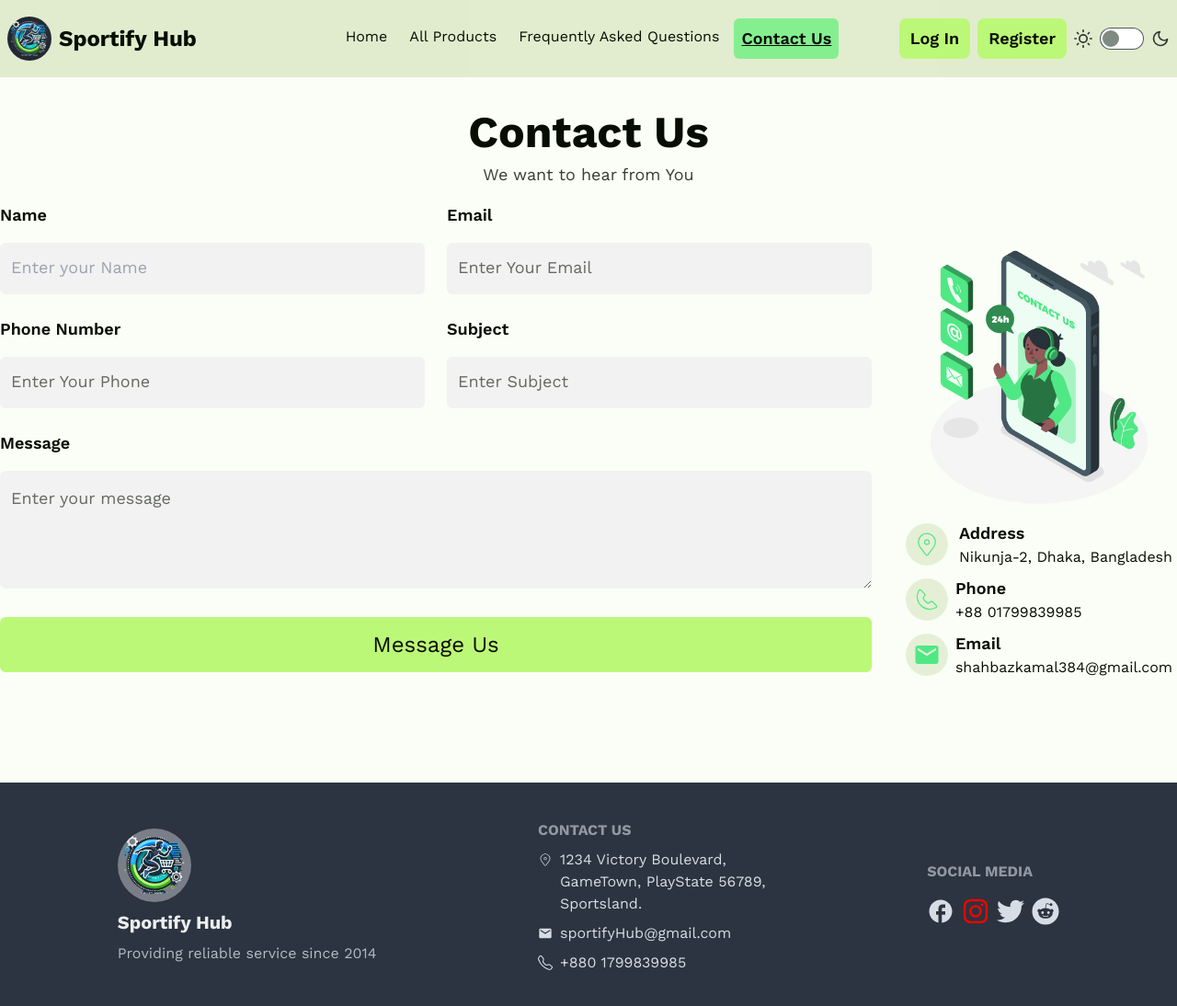
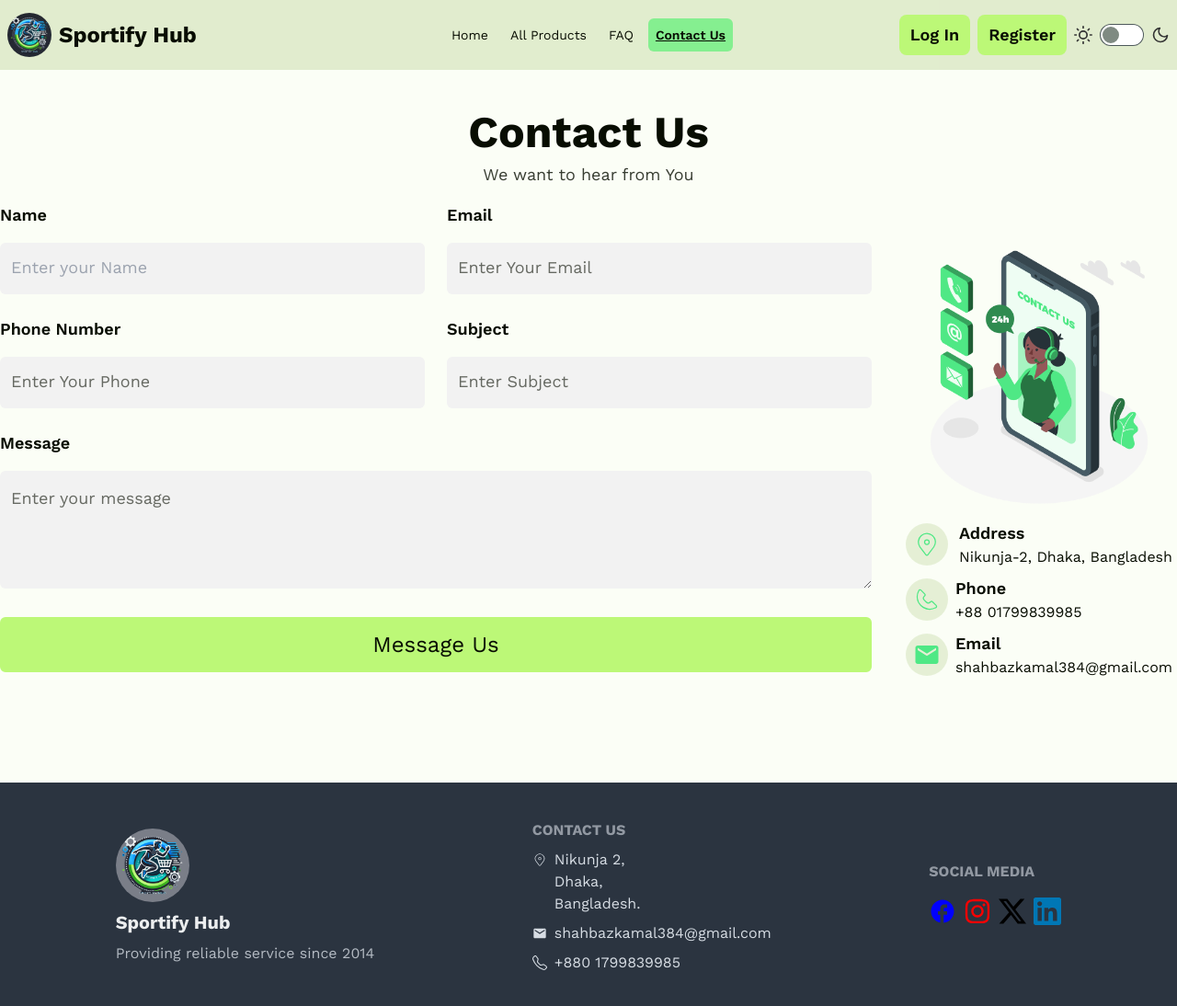
Before and after one commit to shahbaz-kamal/sportify-hub-client, a React (Vite) app: page /contact in a window 1280 px wide. Shown: the top 1094 px of the page at 92% size. Built offline with nearby package versions, Linux system fonts and the light colour scheme; no server answers.

Commit message:
polished more

```diff
--- a/src/Pages/AddEquipment.jsx
+++ b/src/Pages/AddEquipment.jsx
@@ -67,7 +67,6 @@ const AddEquipment = () => {
             <div className="mb-5 md:mb-7">
               <Title title={" Add New Product"}></Title>
             </div>
-
             <form
               onSubmit={handleAddProduct}
               className="grid grid-cols-1 md:grid-cols-2 gap-6 mb-6 md:mb-10"
--- a/src/components/ContactUs.jsx
+++ b/src/components/ContactUs.jsx
@@ -106,7 +106,7 @@ const ContactUs = () => {
                 placeholder="Enter Subject "
               />
             </div>
-            <div className="col-span-2">
+            <div className="md:col-span-2">
               <label className="text-light-color-text dark:text-dark-color-text">
                 <span className="font-semibold text-base md:text-lg">
                   Message
--- a/src/components/Footer.jsx
+++ b/src/components/Footer.jsx
@@ -3,7 +3,7 @@ import logoDark from "../../src/assets/sportify_hub_logo_for_dark2.png";
 import { CiLocationOn } from "react-icons/ci";
 import { GiMailbox } from "react-icons/gi";
 import { MdEmail, MdFacebook } from "react-icons/md";
-import { BsTelephone } from "react-icons/bs";
+import { BsTelephone, BsTwitterX } from "react-icons/bs";
 import { ImInstagram } from "react-icons/im";
 import {
   FaInstagram,
@@ -12,6 +12,7 @@ import {
   FaTwitter,
 } from "react-icons/fa";
 import { Fade } from "react-awesome-reveal";
+import { SiLinkedin } from "react-icons/si";
 
 const Footer = () => {
   return (
@@ -43,9 +44,9 @@ const Footer = () => {
                 <CiLocationOn className="mt-1" />
                 <div>
                   <p className="p-0">
-                    1234 Victory Boulevard,
-                    <br /> GameTown, PlayState 56789,
-                    <br /> Sportsland.
+                    Nikunja 2,
+                    <br /> Dhaka,
+                    <br /> Bangladesh.
                   </p>
                 </div>
               </div>
@@ -55,7 +56,14 @@ const Footer = () => {
               <div className="flex gap-2 items-center mb-2">
                 <MdEmail className="" />
                 <div>
-                  <p className="p-0">sportifyHub@gmail.com</p>
+                  <a
+                    href="https://mail.google.com/mail/?view=cm&to=shahbazkamal384@gmail.com"
+                    target="_blank"
+                    rel="noopener noreferrer"
+                  >
+                    {" "}
+                    <p className="p-0">shahbazkamal384@gmail.com</p>
+                  </a>
                 </div>
               </div>
             </Fade>
@@ -75,21 +83,35 @@ const Footer = () => {
             <h6 className="footer-title">Social Media</h6>
           </Fade>
           <Fade duration={1200} direction="up">
-
             <div className="flex flex-col items-center md:items-start">
               <div className="flex gap-2 items-start mb-2">
+                <a
+                  href="https://www.facebook.com/tamim.chowdhury.543/"
+                  target="_blank"
+                >
+                  {" "}
                   <div>
-                  <MdFacebook size={30}></MdFacebook>
+                    <MdFacebook size={30} color="blue"></MdFacebook>
                   </div>
+                </a>
+                <a
+                  href="https://www.instagram.com/tamimchowdhury10/"
+                  target="_blank"
+                >
                   <div>
                     <FaInstagram size={30} color="red"></FaInstagram>
                   </div>
+                </a>
+                <a href="https://x.com/tamim120096" target="_blank">
                   <div>
-                  <FaTwitter size={30}></FaTwitter>
+                    <BsTwitterX size={30} color="#000000" />
                   </div>
+                </a>
+                <a href="https://www.linkedin.com/in/md-shahbaz-kamal-chowdhury/">
                   <div>
-                  <FaReddit size={30}></FaReddit>
+                    <SiLinkedin size={30} color="#0077B5" />
                   </div>
+                </a>
               </div>
             </div>
           </Fade>
--- a/src/components/Navbar.jsx
+++ b/src/components/Navbar.jsx
@@ -5,6 +5,7 @@ import logoDark from "../../src/assets/sportify_hub_logo_for_dark.png";
 import { Fade } from "react-awesome-reveal";
 import { AuthContext } from "../Provider/AuthProvider";
 import Swal from "sweetalert2";
+import { IoMdLogOut } from "react-icons/io";
 
 const Navbar = () => {
   const { user, setUser, logOut } = useContext(AuthContext);
@@ -31,8 +32,8 @@ const Navbar = () => {
         className={({ isActive }) =>
           `rounded-md transition-all duration-300 ${
             isActive
-              ? "bg-light-secondary font-semibold underline dark:bg-dark-secondary dark:text-dark-color-text text-lg"
-              : "hover:underline text-base"
+              ? " bg-light-secondary font-semibold underline dark:bg-dark-secondary dark:text-dark-color-text text-sm"
+              : "hover:underline text-sm"
           }`
         }
       >
@@ -43,8 +44,8 @@ const Navbar = () => {
         className={({ isActive }) =>
           `rounded-md transition-all duration-300 ${
             isActive
-              ? "bg-light-secondary font-semibold underline dark:bg-dark-secondary dark:text-dark-color-text text-lg"
-              : "hover:underline text-base"
+              ? "bg-light-secondary font-semibold underline dark:bg-dark-secondary dark:text-dark-color-text text-sm"
+              : "hover:underline text-sm"
           }`
         }
       >
@@ -56,8 +57,8 @@ const Navbar = () => {
           className={({ isActive }) =>
             `rounded-md transition-all duration-300 ${
               isActive
-                ? "bg-light-secondary font-semibold underline dark:bg-dark-secondary dark:text-dark-color-text text-lg"
-                : "hover:underline text-base"
+                ? "bg-light-secondary font-semibold underline dark:bg-dark-secondary dark:text-dark-color-text text-sm"
+                : "hover:underline text-sm"
             }`
           }
         >
@@ -72,8 +73,8 @@ const Navbar = () => {
           className={({ isActive }) =>
             `rounded-md transition-all duration-300 ${
               isActive
-                ? "bg-light-secondary font-semibold underline dark:bg-dark-secondary dark:text-dark-color-text text-lg"
-                : "hover:underline text-base"
+                ? "bg-light-secondary font-semibold underline dark:bg-dark-secondary dark:text-dark-color-text text-sm"
+                : "hover:underline text-sm"
             }`
           }
         >
@@ -88,13 +89,13 @@ const Navbar = () => {
         className={({ isActive }) =>
           `rounded-md transition-all duration-300 ${
             isActive
-              ? "bg-light-secondary font-semibold underline dark:bg-dark-secondary dark:text-dark-color-text text-lg"
-              : "hover:underline text-base"
+              ? "bg-light-secondary font-semibold underline dark:bg-dark-secondary dark:text-dark-color-text text-sm"
+              : "hover:underline text-sm"
           }`
         }
       >
         <li className="px-2 py-2 hover:underline">
-          Frequently Asked Questions
+         FAQ
         </li>
       </NavLink>
       {/* contact */}
@@ -103,8 +104,8 @@ const Navbar = () => {
         className={({ isActive }) =>
           `rounded-md transition-all duration-300 ${
             isActive
-              ? "bg-light-secondary font-semibold underline dark:bg-dark-secondary dark:text-dark-color-text text-lg"
-              : "hover:underline text-base"
+              ? "bg-light-secondary font-semibold underline dark:bg-dark-secondary dark:text-dark-color-text text-sm"
+              : "hover:underline text-sm"
           }`
         }
       >
@@ -211,7 +212,10 @@ const Navbar = () => {
               data-tooltip-place="top"
               className="text-base md:text-lg px-3 py-2 rounded-lg font-semibold bg-light-primary text-light-color-text hover:bg-light-secondary dark:bg-dark-primary dark:hover:text-dark-color-text dark:hover:bg-dark-secondary transition ease-in-out duration-300"
             >
-              Log Out
+              <span className="hidden md:block"> Log Out </span>{" "}
+              <span className="md:hidden">
+                <IoMdLogOut />
+              </span>
             </button>
           </Fade>
         ) : (
```
Lines whose indentation alone changed are shown as unchanged.
